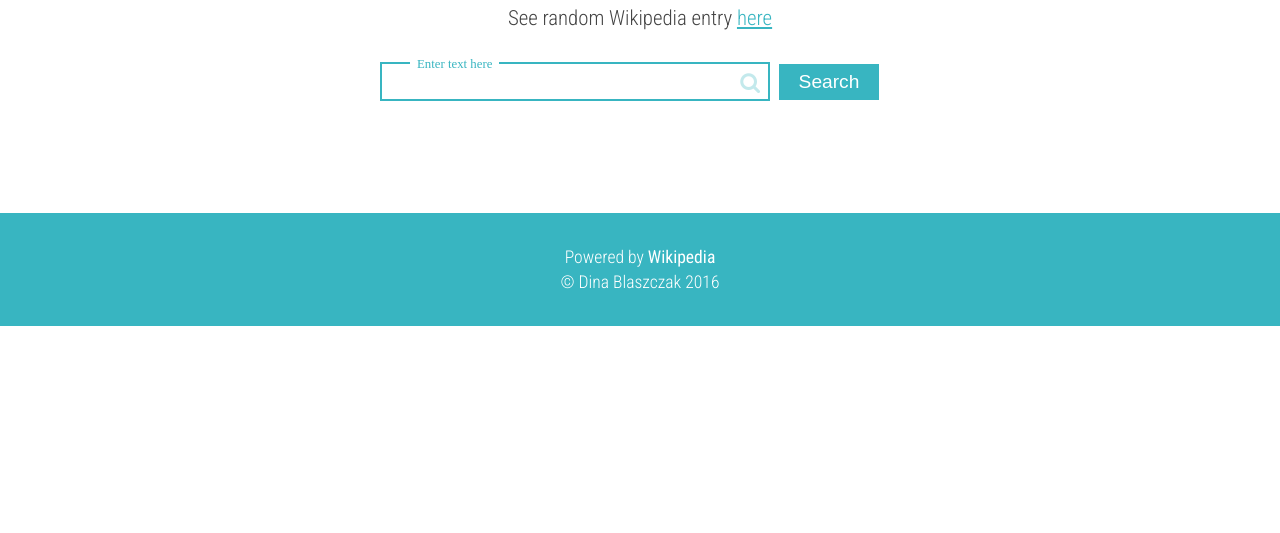
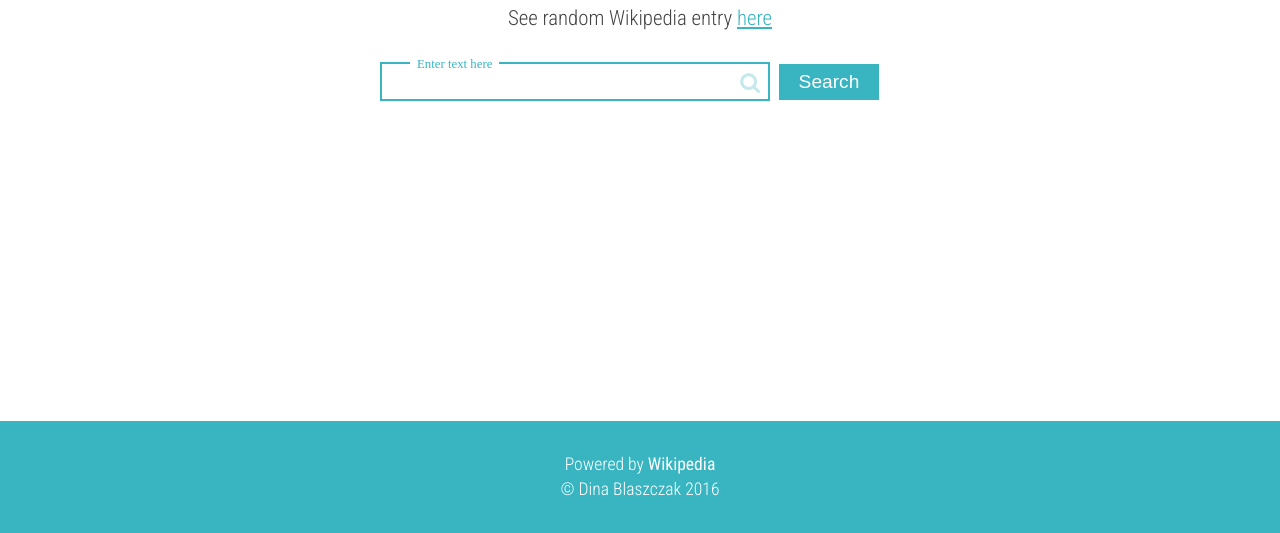
Before and after one commit to Sumbo-1/wikipedia-viewer, a plain HTML site: page index.html in a window 1280 px wide. Shown: the part 267-800 px from the top of the page. Drawn offline with nearby package versions, Linux system fonts and the light colour scheme.

Commit message:
Update style.css

```diff
--- a/css/style.css
+++ b/css/style.css
@@ -162,9 +162,11 @@ main .text {
 
 /*  Footer  */
 footer {
-  margin: 0;
+  width: 100%;
   padding: 1em 0;
   background-color: #38b5c1;
+  position: absolute;
+  bottom: 0;
 }
 footer .credits {
   text-align: center;
```
